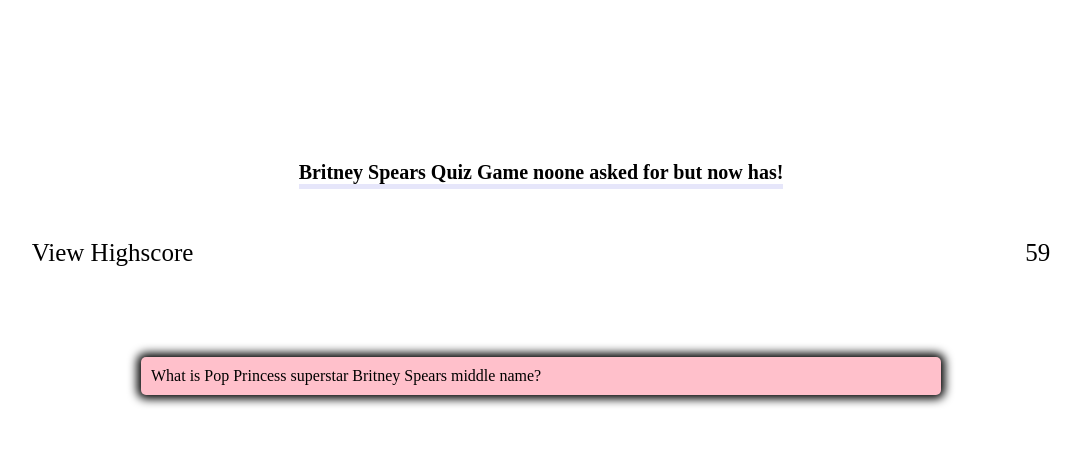
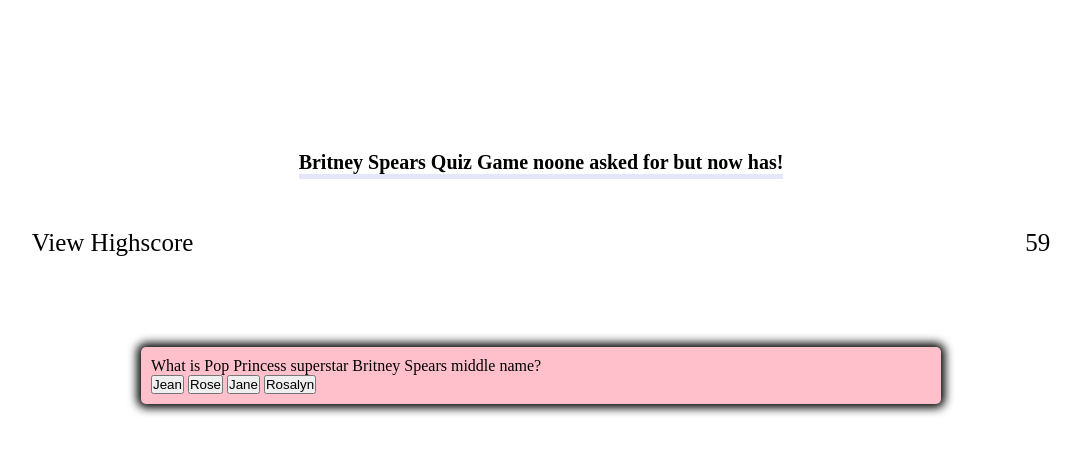
Before and after one commit to liamok19/codeQuiz_webAPIs, a plain HTML site: page index.html in a window 1280 px wide. Both pictures are taken after a click on the button "Click to Begin". Shown: the whole page, without its empty margins (99-1180 px from the left). Drawn offline with Linux system fonts and the light colour scheme.

Commit message:
reorderd clickfunction to display first question.

```diff
--- a/assets/js/script.js
+++ b/assets/js/script.js
@@ -2,15 +2,38 @@
 var quizContainerEl = document.getElementById ('coding-quiz-game');
 var highscoreEl = document.getElementById ('highscore');
 var timerEl = document.getElementById('timer');
-var count = 61;
-var questionBoxEl = document.getElementById('questionBox');
+var count = 60;
+var theQuestionEl = document.getElementById('theQuestion');
+var currentQuestion = 0;
+
+var answer1El = document.getElementById('Answer_01');
+var answer2El = document.getElementById('Answer_02');
+var answer3El = document.getElementById('Answer_03');
+var answer4El = document.getElementById('Answer_04');
 
 quizContainerEl.style.display = 'none';
 
-startButtonEl.addEventListener('click', function(){
+//building the Question portion of the Quiz
+//building an array of questions using the object listed 'questions'
+var question = [
+    {
+        question:"What is Pop Princess superstar Britney Spears middle name?",
+        options:["Jean", "Rose", "Jane", "Rosalyn"],
+        correct: 0,
+    },
+    {
+        question:"What isn't a song sung by Britney Spears?",
+        options:["Toxic", "Circus", "Whoopsy I did it", "Work Bitch"],
+        correct: 2,
+    }
+];
+
+
+function startTimer() {
+
     var timerInterval = setInterval(function(){
+        timerEl.textContent = count;
         count --;
-        timerEl.textContent = count;
         console.log('count');
 
         if (count === 0) {
@@ -18,60 +41,70 @@
         }
 
     }, 1000);
+}
+
+
+function showQuiz() {
+    startButtonEl.style.display = 'none';
+    quizContainerEl.style.display = 'block';
+}
+
+function answerLoading () {
+
+    var questionObject = question[currentQuestion];
+    theQuestionEl.textContent = questionObject.question;
+
+    var var_options = questionObject.options
+
+        answer1El.textContent = var_options[0];
+
+        answer2El.textContent = var_options[1];
+
+        answer3El.textContent = var_options[2];
+
+        answer4El.textContent = var_options[3];
+
+            console.log(quizContainerEl);
+            console.log(answer1El);
+            console.log(answer2El);
+            console.log(answer3El);
+            console.log(answer4El);
+}
+
+function answerValidation (guessedAnswer) {
+    console.log('this one', question[currentQuestion])
+    console.log('BBBB', guessedAnswer)
+    if (question[currentQuestion].correct !== guessedAnswer) {
+        count -= 10
+    }
+    currentQuestion ++
+}
+
+startButtonEl.addEventListener('click', function(){
+    startTimer();
+    showQuiz();
+    answerLoading ();
 
 });
 
-startButtonEl.addEventListener('click', function(){
-    startButtonEl.style.display = 'none';
-    quizContainerEl.style.display = 'block';
+answer1El.addEventListener ('click', function() {
+    answerValidation(0);
 });
-    window.addEventListener("load", function() {
-
-        var questionObject = question[currentQuestion];
-            questionBoxEl.textContent = questionObject.question;
-        var answer1El = document.getElementById("#Question_01");
-            answer1El.textContent = options[0];
-        var answer2El = document.getElementById("#Question_02");
-            answer2El.textContent = options[1];
-
-
-            questionObject.appendChild(answer1El);
-            questionObject.appendChild(answer2El);
-            quizContainerEl.appendChild(questionObject);
-
-            console.quizContainerEl();
+answer2El.addEventListener ('click', function() {
+    answerValidation(1);
 });
-
-    //building the Question portion of the Quiz
-    //building an array of questions using the object listed 'questions'
-var question = [
-    {
-        question:"What is Pop Princess superstar Britney Spears middle name?",
-        options:{
-            a: "Jean",
-            b: "Rose",
-            c: "Jane",
-            d: "Rosalyn",
-        },
-        correct: [1],
-    },
-    {
-        question:"What isn't a song sung by Britney Spears?",
-        options:{
-            a: "Toxic",
-            b: "Circus",
-            c: "Whoopsy I did it",
-            d: "Work Bitch",
-        },
-        correct: [3],
-    },
-];
-
-var currentQuestion = 0;
+answer3El.addEventListener ('click', function() {
+    answerValidation(2);
+});
+answer4El.addEventListener ('click', function() {
+    answerValidation(3);
+});
 
 
 
+//once first question has been chosen. Use click fucntion to load question2.
+//if a question is wrong the timer reduces.
 
-window.addEventListener("load", function() {
 
-});
+//if Q !=correct[0] then --count by 20secs
+//if Q==correct then update currentuestion to =1
--- a/index.html
+++ b/index.html
@@ -23,11 +23,12 @@
         </div>
     </section>
     <div id="coding-quiz-game">
+        <span id="theQuestion"></span>
         <div id="questionBox" class="invisible">
-            <li id="Question_01"></li>
-            <li id="Question_02"></li>
-            <li id="Question_03"></li>
-            <li id="Question_04"></li>
+            <button id="Answer_01"></button>
+            <button id="Answer_02"></button>
+            <button id="Answer_03"></button>
+            <button id="Answer_04"></button>
         </div>
         <div id="results"></div>
     </div>
```
Also changed, not shown: 1 other file.
